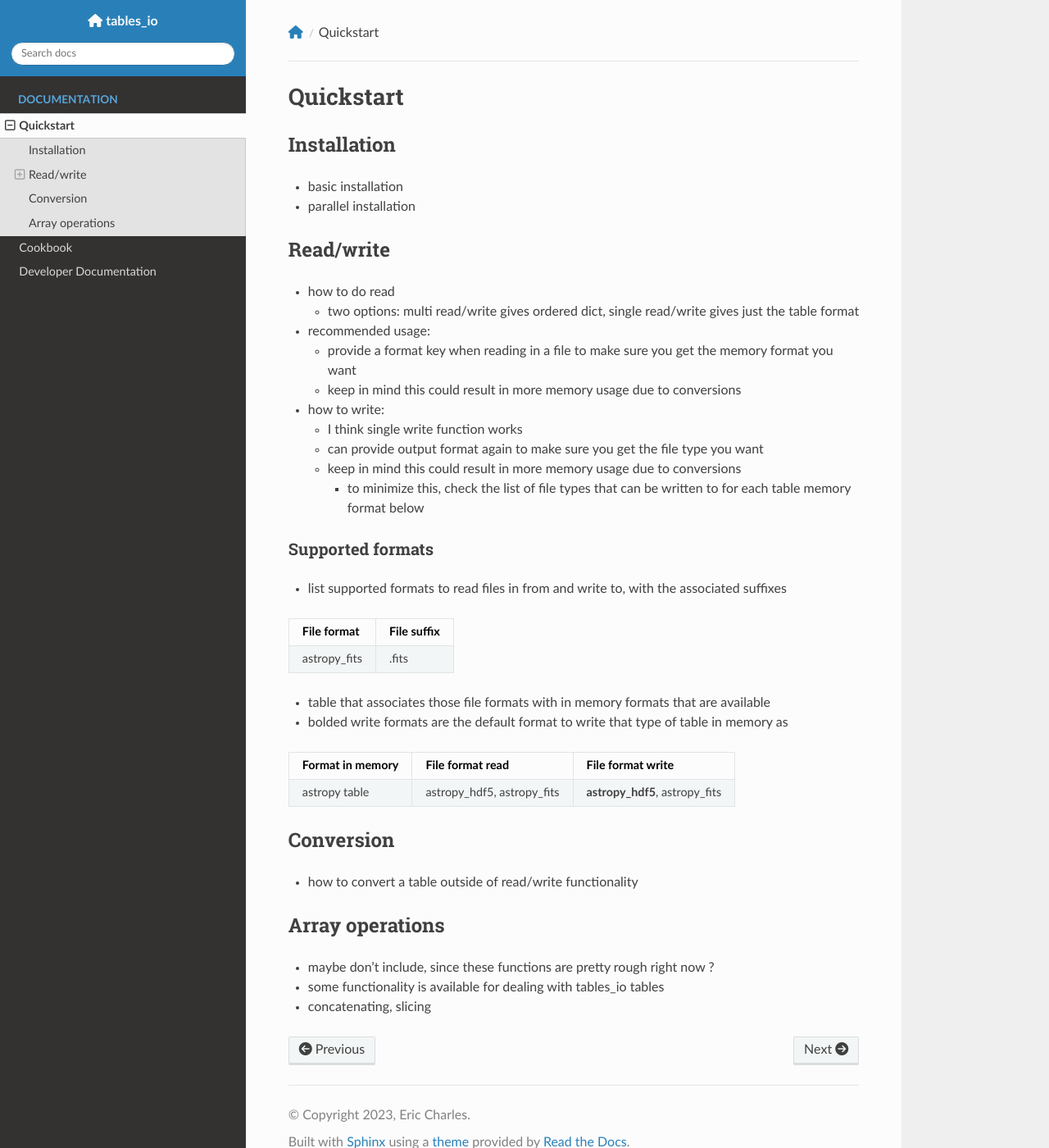
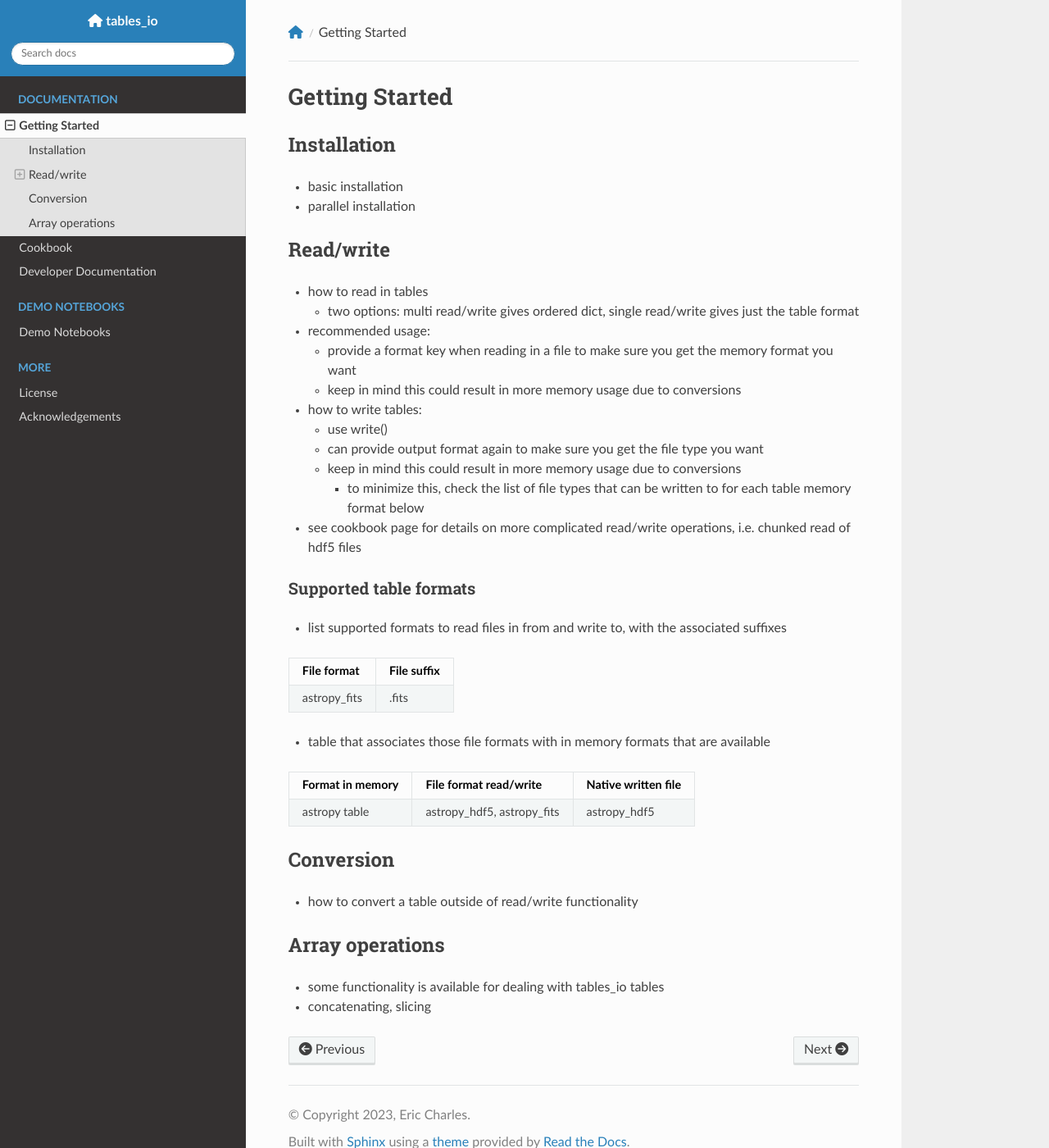
Before and after one commit to LSSTDESC/tables_io, a Sphinx documentation site: the page built from docs/quickstart.md, in a window 1280 px wide and 1400 px high. Shown: the whole window at 82% size. Built offline with Sphinx 7.4.7 and the Read the Docs theme 3.1.0, drawn with Linux system fonts in a browser that asks for light colours; nearby versions of some CDN libraries; pages that are not in the unit, such as notebooks, are missing from menus; the version number could not be read and is left out.

Commit message:
added acknowledgement and license pages, as well as notebooks folder. Minor updates to outline

````diff
--- /dev/null
+++ b/docs/acknowledgements.md
@@ -0,0 +1 @@
+# Acknowledgements
--- /dev/null
+++ b/docs/license.md
@@ -0,0 +1,4 @@
+# License
+
+```{literalinclude} ../LICENSE
+```
--- /dev/null
+++ b/docs/notebooks/index.rst
@@ -0,0 +1,2 @@
+Demo Notebooks
+==============
--- a/docs/quickstart.md
+++ b/docs/quickstart.md
@@ -1,4 +1,4 @@
-# Quickstart
+# Getting Started
 
 
 ## Installation
@@ -11,21 +11,22 @@
 
 ## Read/write
 
-
-* how to do read
+* how to read in tables
     * two options: multi read/write gives ordered dict, single read/write gives just the table format
 * recommended usage:
     * provide a format key when reading in a file to make sure you get the memory format you want
     * keep in mind this could result in more memory usage due to conversions
-* how to write:
-    * I think single write function works
+* how to write tables:
+    * use write()
     * can provide output format again to make sure you get the file type you want
     * keep in mind this could result in more memory usage due to conversions
         * to minimize this, check the list of file types that can be written to for each table memory format below
 
+* see cookbook page for details on more complicated read/write operations, i.e. chunked read of hdf5 files
 
 
-### Supported formats
+
+### Supported table formats
 
 * list supported formats to read files in from and write to, with the associated suffixes
 
@@ -35,11 +36,10 @@
 | astropy_fits | .fits |
 
 * table that associates those file formats with in memory formats that are available
-* bolded write formats are the default format to write that type of table in memory as
 
-| Format in memory | File format read | File format write |
+| Format in memory | File format read/write | Native written file |
 |------------------|------------------|-------------------|
-| astropy table | astropy_hdf5, astropy_fits | **astropy_hdf5**, astropy_fits |
+| astropy table | astropy_hdf5, astropy_fits | astropy_hdf5 |
 
 
 
@@ -52,6 +52,5 @@
 
 ## Array operations
 
-* maybe don't include, since these functions are pretty rough right now ?
 * some functionality is available for dealing with tables_io tables
 * concatenating, slicing
````
Also changed, not shown: docs/cookbook.md (+3 -0 lines), docs/devdocs.md (+6 -2 lines), docs/index.rst (+21 -2 lines).
